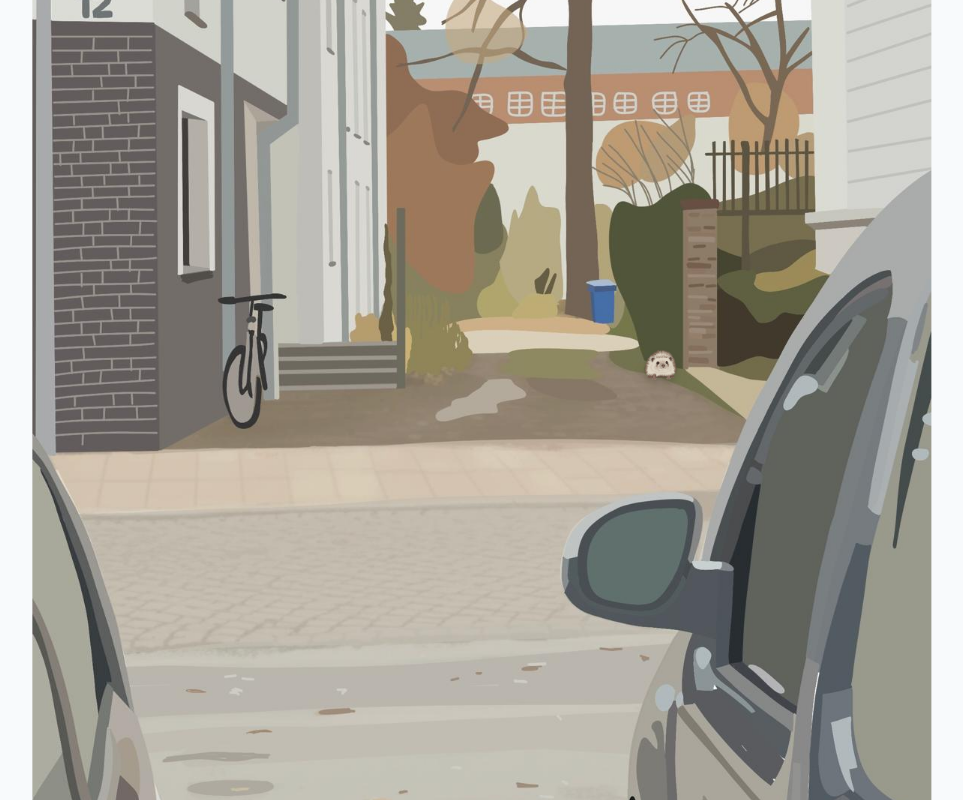
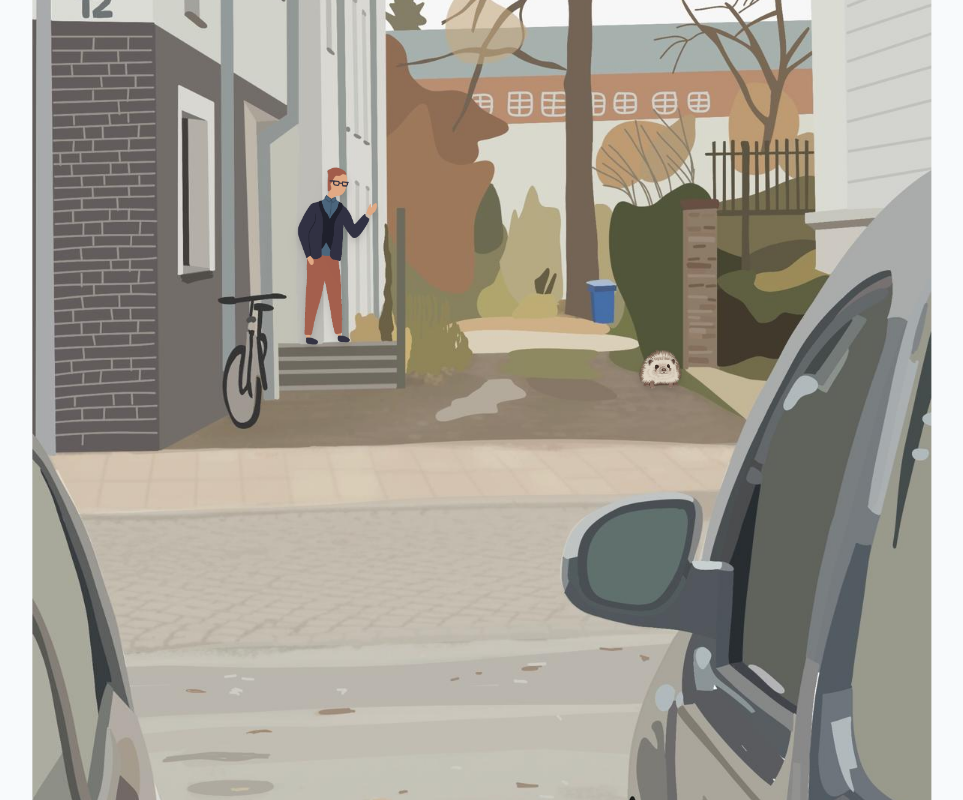
Before and after one commit to N0w3rn/getas-project, a Nuxt app: page / in a window 1280 px wide. Shown: the part 1066-1866 px from the top of the page, without its empty margins (158-1121 px from the left). Built offline with nearby package versions, Linux system fonts and the light colour scheme.

Commit message:
new marker and map fix

```diff
--- a/app/components/InteractiveMap.vue
+++ b/app/components/InteractiveMap.vue
@@ -94,7 +94,7 @@
             <span class="text-slate-500">Not Found</span>
           </div>
 
-          <!-- Markers - MIT OPTIMIERTER KOMPENSATION -->
+          <!-- Markers - MIT MARKER-SPEZIFISCHER KOMPENSATION -->
           <div
             v-for="marker in visibleMarkers"
             :key="marker.id"
@@ -108,7 +108,7 @@
               :to="localePath(`/map/${marker.slug}`)"
               class="block group cursor-pointer hover:z-50 pointer-events-auto"
               :style="{
-                transform: `translate(-50%, -50%) scale(${getMarkerScale()})`,
+                transform: `translate(-50%, -50%) scale(${getMarkerScale(marker)})`,
                 transformOrigin: 'center center'
               }"
               @click.stop
@@ -180,7 +180,7 @@ const maxZoom = 3
 const zoomStep = 0.25
 
 // Marker scale compensation factor (0 = keine Kompensation, 1 = volle Kompensation)
-const markerScaleFactor = 0.4 // ANPASSEN zwischen 0 und 1!
+const markerScaleFactor = 0.4 // Default fallback
 
 // Drag state
 const isDragging = ref(false)
@@ -197,13 +197,16 @@ const visibleMarkers = computed(() => {
   return props.markers.filter(marker => marker.image)
 })
 
-// Calculate marker scale with smooth compensation
-const getMarkerScale = () => {
+// Calculate marker scale with smooth compensation (per marker!)
+const getMarkerScale = (marker) => {
+  // Use marker-specific compensation or fallback to default
+  const factor = marker?.scaleCompensation !== undefined ? marker.scaleCompensation : markerScaleFactor
+
   // Formula: scale = (1 / currentZoom)^factor
   // factor = 0: keine Kompensation (Marker zoomen normal mit)
   // factor = 1: volle Kompensation (Marker bleiben exakt gleich groß)
-  // factor = 0.4: moderate Kompensation (Marker werden etwas kleiner aber nicht zu stark)
-  return Math.pow(1 / currentZoom.value, markerScaleFactor)
+  // factor = 0.4-0.6: moderate Kompensation
+  return Math.pow(1 / currentZoom.value, factor)
 }
 
 // Calculate dimensions - CONTAIN (show full image)
@@ -347,7 +350,7 @@ const updateScreenSize = () => {
 
 const getMarkerSize = (marker) => {
   const baseSize = marker.size || 50
-  const sizeAdjustment = isMobile.value ? 0.7 : 1
+  const sizeAdjustment = isMobile.value ? 0.4 : 1
   return baseSize * sizeAdjustment
 }
 
--- a/app/pages/index.vue
+++ b/app/pages/index.vue
@@ -42,11 +42,12 @@ const mapMarkers = [
   {
     id: 'dove-on-tree',
     slug: 'dove',
-    image: '/images/markers/dove.gif', // Passe den Pfad an!
-    x: 70, // 25% von links
-    y: 19, // 40% von oben
-    size: 210, // 60px breit
-    label: true // Zeigt Tooltip beim Hover
+    image: '/images/markers/dove.gif',
+    x: 70,
+    y: 19,
+    size: 210,
+    label: true,
+    scaleCompensation: 0.4 // Standard
   },
   {
     id: 'hedgehog-next-to-bush',
@@ -54,9 +55,19 @@ const mapMarkers = [
     image: '/images/markers/hedgehog.gif',
     x: 70,
     y: 60,
-    size: 100,
-    label: true
+    size: 130,
+    label: true,
+    scaleCompensation: 0.4 // Standard
+  },
+  {
+    id: 'waving-man-on-sidewalk',
+    slug: 'wavingman',
+    image: '/images/markers/wavingMan.gif',
+    x: 34,
+    y: 52,
+    size: 90,
+    label: true,
+    scaleCompensation: 0 // ← HÖHER für mehr Konstanz!
   }
-  // Füge weitere Marker hinzu!
 ]
 </script>
```
Also changed, not shown: public/images/markers/wavingMan.gif (added), public/images/sides/smokingMan.gif (added).
